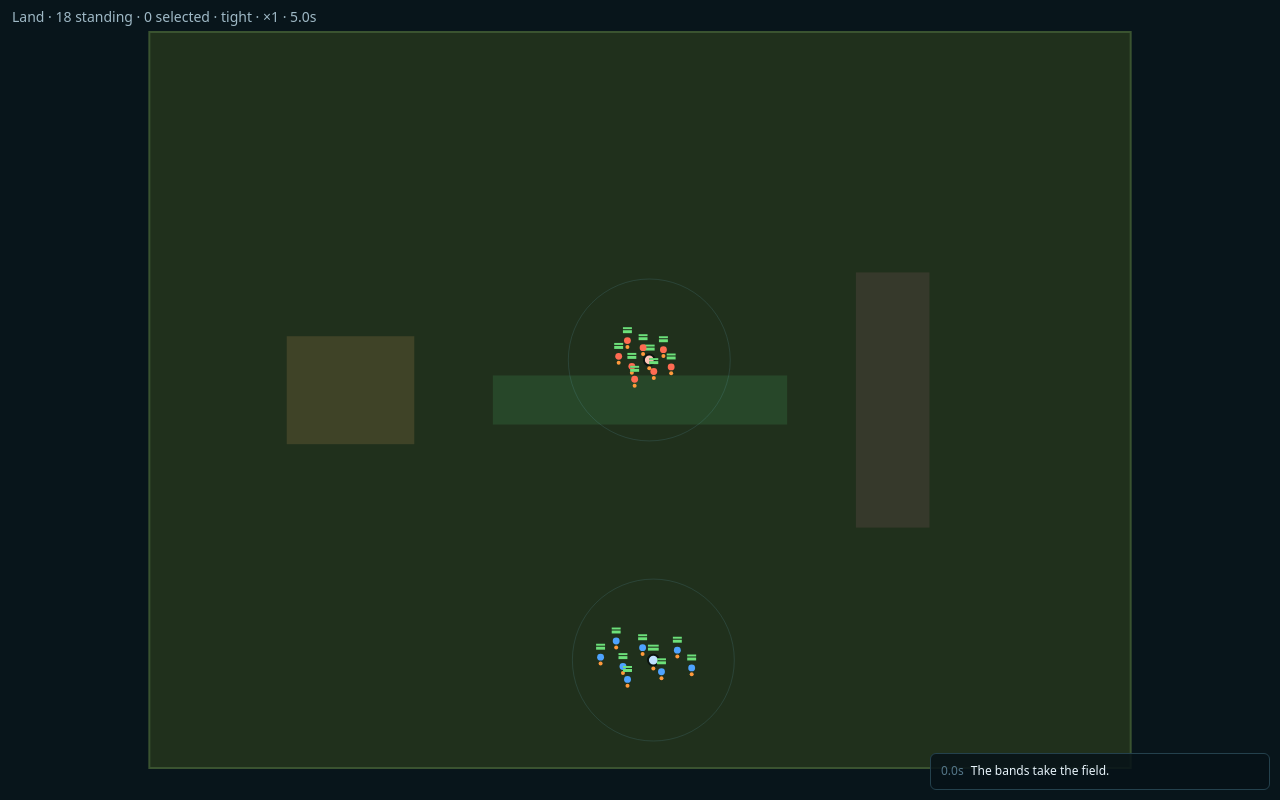
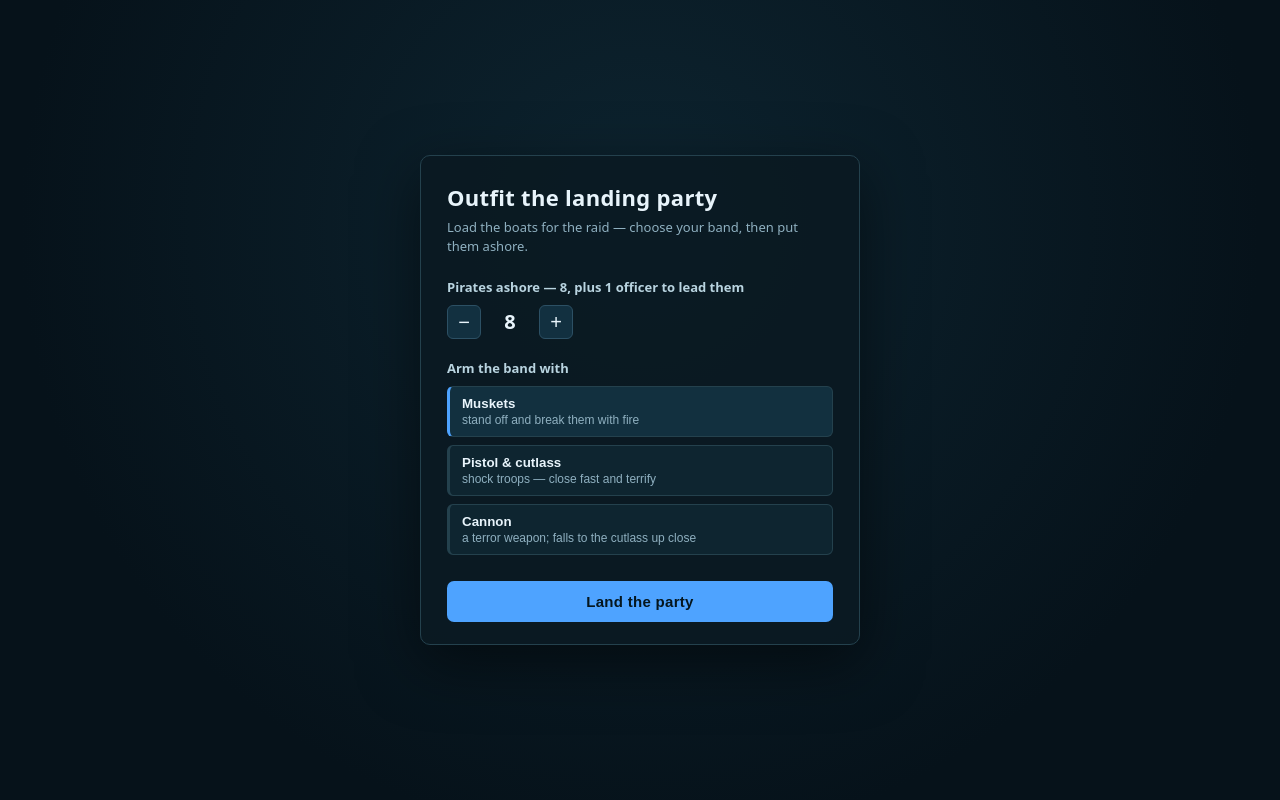
Before and after one commit to IThordGray/letters-of-marque, a website built with Vite: page game/index.html in a window 1280 px wide. Built offline with nearby package versions, Linux system fonts and the light colour scheme.

Commit message:
KAN-32: minimal deploy screen - pick band size, weapon, officer; land the party
Adds a pre-battle deploy phase: the app opens on a 'load the boats' screen where the player picks the band size and one weapon, then lands the party into the battle (enemy still auto-spawns). spawnUnit now takes weapon as an input instead of deriving it from kind; spawnBand is parameterised (pirates + weapon); populateBattle builds the battle from a PartySpec. Verified by tsc+vite build and a headless smoke (spec -> exactly that band).

Co-Authored-By: Claude Opus 4.8 <noreply@anthropic.com>

```diff
--- /dev/null
+++ b/game/src/deploy.ts
@@ -0,0 +1,116 @@
+import type { PartySpec } from "./spawn";
+import type { WeaponType } from "./types";
+
+// The three ways a band goes ashore — matches the WEAPON table, phrased as a choice.
+const WEAPONS: { value: WeaponType; label: string; blurb: string }[] = [
+  { value: "musket", label: "Muskets", blurb: "stand off and break them with fire" },
+  { value: "pistol", label: "Pistol & cutlass", blurb: "shock troops — close fast and terrify" },
+  { value: "cannon", label: "Cannon", blurb: "a terror weapon; falls to the cutlass up close" },
+];
+
+const DEFAULT: PartySpec = { pirates: 8, weapon: "musket" };
+const MIN_PIRATES = 1;
+const MAX_PIRATES = 20;
+
+// The pre-battle deploy screen — a one-time "load the boats" decision, not a per-battle
+// ritual. Pick the band's size and weapon, then land it. Calls `onConfirm` with the
+// chosen spec and removes itself; the battle takes over from there.
+export function showDeployScreen(onConfirm: (spec: PartySpec) => void) {
+  const spec: PartySpec = { ...DEFAULT };
+
+  const root = document.createElement("div");
+  root.className = "deploy-root";
+  const card = document.createElement("div");
+  card.className = "deploy-card";
+
+  const title = document.createElement("h1");
+  title.className = "deploy-title";
+  title.textContent = "Outfit the landing party";
+  const sub = document.createElement("p");
+  sub.className = "deploy-sub";
+  sub.textContent = "Load the boats for the raid — choose your band, then put them ashore.";
+  card.append(title, sub);
+
+  // --- party size ---
+  const sizeGroup = document.createElement("div");
+  sizeGroup.className = "deploy-group";
+  const sizeLabel = document.createElement("div");
+  sizeLabel.className = "deploy-label";
+  const stepper = document.createElement("div");
+  stepper.className = "deploy-stepper";
+  const dec = stepButton("−");
+  const inc = stepButton("+");
+  const count = document.createElement("span");
+  count.className = "deploy-count";
+  stepper.append(dec, count, inc);
+  sizeGroup.append(sizeLabel, stepper);
+
+  const renderSize = () => {
+    count.textContent = String(spec.pirates);
+    sizeLabel.textContent = `Pirates ashore — ${spec.pirates}, plus 1 officer to lead them`;
+  };
+  dec.onclick = () => {
+    spec.pirates = Math.max(MIN_PIRATES, spec.pirates - 1);
+    renderSize();
+  };
+  inc.onclick = () => {
+    spec.pirates = Math.min(MAX_PIRATES, spec.pirates + 1);
+    renderSize();
+  };
+  renderSize();
+
+  // --- weapon ---
+  const wepGroup = document.createElement("div");
+  wepGroup.className = "deploy-group";
+  const wepLabel = document.createElement("div");
+  wepLabel.className = "deploy-label";
+  wepLabel.textContent = "Arm the band with";
+  const wepRow = document.createElement("div");
+  wepRow.className = "deploy-weapons";
+  const wepButtons: { value: WeaponType; el: HTMLButtonElement }[] = [];
+  for (const w of WEAPONS) {
+    const b = document.createElement("button");
+    b.type = "button";
+    b.className = "deploy-weapon";
+    const name = document.createElement("span");
+    name.className = "deploy-weapon-name";
+    name.textContent = w.label;
+    const blurb = document.createElement("span");
+    blurb.className = "deploy-weapon-blurb";
+    blurb.textContent = w.blurb;
+    b.append(name, blurb);
+    b.onclick = () => {
+      spec.weapon = w.value;
+      paintWeapons();
+    };
+    wepButtons.push({ value: w.value, el: b });
+    wepRow.append(b);
+  }
+  const paintWeapons = () => {
+    for (const { value, el } of wepButtons) el.classList.toggle("selected", value === spec.weapon);
+  };
+  paintWeapons();
+  wepGroup.append(wepLabel, wepRow);
+
+  // --- launch ---
+  const launch = document.createElement("button");
+  launch.type = "button";
+  launch.className = "deploy-launch";
+  launch.textContent = "Land the party";
+  launch.onclick = () => {
+    root.remove();
+    onConfirm({ ...spec });
+  };
+
+  card.append(sizeGroup, wepGroup, launch);
+  root.append(card);
+  document.body.appendChild(root);
+}
+
+function stepButton(text: string): HTMLButtonElement {
+  const b = document.createElement("button");
+  b.type = "button";
+  b.className = "deploy-step";
+  b.textContent = text;
+  return b;
+}
--- a/game/src/main.ts
+++ b/game/src/main.ts
@@ -1,7 +1,8 @@
 import "./style.css";
 import type { App } from "./app";
+import type { PartySpec } from "./spawn";
 import { makeWorld } from "./world";
-import { populateTestBattle } from "./spawn";
+import { populateBattle } from "./spawn";
 import { makeCamera } from "./camera";
 import { render } from "./render";
 import { installInput, updateCamera } from "./input";
@@ -13,15 +14,18 @@ import { stepMorale } from "./morale";
 import { stepAI } from "./ai";
 import { signal } from "./log";
 import { SIM } from "./constants";
+import { showDeployScreen } from "./deploy";
 
+// Bootstrap a battle from the chosen landing party, then run the sim loop.
+function startBattle(spec: PartySpec) {
   const canvas = document.createElement("canvas");
   canvas.id = "game";
   document.body.appendChild(canvas);
   const ctx = canvas.getContext("2d")!;
 
   const world = makeWorld();
-populateTestBattle(world);
-signal(world, "The bands take the field.");
+  populateBattle(world, spec);
+  signal(world, "The landing party comes ashore.");
 
   const app: App = {
     world,
@@ -67,3 +71,7 @@ startLoop({
     },
     speed: () => (app.paused ? 0 : app.timeScale),
   });
+}
+
+// The app opens on the deploy screen; landing the party starts the battle.
+showDeployScreen(startBattle);
--- a/game/src/spawn.ts
+++ b/game/src/spawn.ts
@@ -3,11 +3,21 @@ import type { Side, UnitKind, WeaponType } from "./types";
 import { WORLD, SPAWN, UNIT, WEAPON } from "./constants";
 import { formationSlots } from "./formation";
 
-// The one place unit ids are minted. Returns the new unit's id.
-export function spawnUnit(world: World, side: Side, kind: UnitKind, x: number, y: number, squadId?: number): number {
+// The one place unit ids are minted. `weapon` overrides the kind's default kit
+// (used by deploy-and-equip); omit it to keep the default — officer → pistol, else
+// musket. Returns the new unit's id.
+export function spawnUnit(
+  world: World,
+  side: Side,
+  kind: UnitKind,
+  x: number,
+  y: number,
+  squadId?: number,
+  weapon?: WeaponType,
+): number {
   const id = world.nextId++;
   const facing = side === "player" ? 270 : 90; // player faces up-field, enemy faces down
-  const weapon: WeaponType = kind === "officer" ? "pistol" : "musket";
+  const wep: WeaponType = weapon ?? (kind === "officer" ? "pistol" : "musket");
   world.units.push({
     id,
     side,
@@ -18,8 +28,8 @@ export function spawnUnit(world: World, side: Side, kind: UnitKind, x: number, y
     moveTarget: null,
     hp: UNIT[kind].hp,
     maxHp: UNIT[kind].hp,
-    weapon,
-    powder: WEAPON[weapon].powder,
+    weapon: wep,
+    powder: WEAPON[wep].powder,
     reload: 0,
     meleeReload: 0,
     attackTargetId: null,
@@ -37,22 +47,47 @@ export function spawnUnit(world: World, side: Side, kind: UnitKind, x: number, y
   return id;
 }
 
-// One band: an officer and his pirates clustered into a bunch, facing the foe.
-function spawnBand(world: World, side: Side, cx: number, cy: number) {
-  const n = SPAWN.pirates + 1;
+// One band: an officer and his pirates clustered into a bunch, facing the foe. The
+// officer keeps his pistol & cutlass; the pirates carry `weapon` (default musket).
+export function spawnBand(
+  world: World,
+  side: Side,
+  cx: number,
+  cy: number,
+  pirates: number = SPAWN.pirates,
+  weapon?: WeaponType,
+): number {
+  const n = pirates + 1;
   const slots = formationSlots(n, cx, cy, SPAWN.spacing);
   const officerId = spawnUnit(world, side, "officer", slots[0].x, slots[0].y); // officer near the centre
-  for (let i = 1; i < n; i++) spawnUnit(world, side, "pirate", slots[i].x, slots[i].y, officerId);
+  for (let i = 1; i < n; i++) spawnUnit(world, side, "pirate", slots[i].x, slots[i].y, officerId, weapon);
+  return officerId;
 }
 
-// Throwaway two-band skirmish so there's something to see, command, and fight.
-export function populateTestBattle(world: World) {
-  // a few field features between the bands to fight over (throwaway test layout)
+// The player's landing party, chosen on the deploy screen: how many pirates and the
+// weapon they carry. (A named-officer roster and per-squad kit come in later stories.)
+export interface PartySpec {
+  pirates: number;
+  weapon: WeaponType;
+}
+
+// Static field features to fight over (throwaway test layout).
+function seedTerrain(world: World) {
   world.terrain.push(
     { kind: "cover", x: WORLD.width / 2 - 300, y: WORLD.height / 2 - 50, w: 600, h: 100 },
     { kind: "highGround", x: WORLD.width / 2 - 720, y: WORLD.height / 2 - 130, w: 260, h: 220 },
     { kind: "choke", x: WORLD.width / 2 + 440, y: WORLD.height / 2 - 260, w: 150, h: 520 },
   );
-  spawnBand(world, "player", WORLD.width / 2, WORLD.height - SPAWN.edgeInset);
-  spawnBand(world, "enemy", WORLD.width / 2, SPAWN.edgeInset);
 }
+
+// Build a battle: the player's chosen landing party vs a fixed test garrison.
+export function populateBattle(world: World, party: PartySpec) {
+  seedTerrain(world);
+  spawnBand(world, "player", WORLD.width / 2, WORLD.height - SPAWN.edgeInset, party.pirates, party.weapon);
+  spawnBand(world, "enemy", WORLD.width / 2, SPAWN.edgeInset); // fixed test garrison
+}
+
+// Default band-vs-band — kept for headless smokes and a no-deploy fallback.
+export function populateTestBattle(world: World) {
+  populateBattle(world, { pirates: SPAWN.pirates, weapon: "musket" });
+}
--- a/game/src/style.css
+++ b/game/src/style.css
@@ -87,3 +87,115 @@ body {
   line-height: 1.5;
   font-variant-numeric: tabular-nums;
 }
+
+/* pre-battle deploy screen ("load the boats") */
+.deploy-root {
+  position: fixed;
+  inset: 0;
+  z-index: 20;
+  display: flex;
+  align-items: center;
+  justify-content: center;
+  background: radial-gradient(circle at 50% 28%, #0d2430, #06121a 72%);
+}
+.deploy-card {
+  width: 440px;
+  max-width: 92vw;
+  background: rgba(10, 26, 34, 0.92);
+  border: 1px solid #24414d;
+  border-radius: 10px;
+  padding: 26px 26px 22px;
+  box-shadow: 0 18px 60px rgba(0, 0, 0, 0.5);
+}
+.deploy-title {
+  font-size: 22px;
+  font-weight: 700;
+  letter-spacing: 0.3px;
+}
+.deploy-sub {
+  color: #8fb0c0;
+  margin: 6px 0 22px;
+  line-height: 1.45;
+}
+.deploy-group {
+  margin-bottom: 20px;
+}
+.deploy-label {
+  color: #b9d4e0;
+  margin-bottom: 9px;
+  font-weight: 600;
+}
+.deploy-stepper {
+  display: flex;
+  align-items: center;
+  gap: 14px;
+}
+.deploy-step {
+  width: 34px;
+  height: 34px;
+  font-size: 20px;
+  line-height: 1;
+  color: #e8f4fb;
+  background: #123040;
+  border: 1px solid #2c5064;
+  border-radius: 6px;
+  cursor: pointer;
+}
+.deploy-step:hover {
+  background: rgba(23, 65, 86, 0.7);
+}
+.deploy-count {
+  min-width: 30px;
+  text-align: center;
+  font-size: 20px;
+  font-weight: 700;
+  font-variant-numeric: tabular-nums;
+}
+.deploy-weapons {
+  display: flex;
+  flex-direction: column;
+  gap: 8px;
+}
+.deploy-weapon {
+  display: flex;
+  flex-direction: column;
+  gap: 2px;
+  text-align: left;
+  padding: 9px 12px;
+  color: #e8f4fb;
+  background: #0e2530;
+  border: 1px solid #24414d;
+  border-left: 3px solid #24414d;
+  border-radius: 6px;
+  cursor: pointer;
+}
+.deploy-weapon:hover {
+  border-color: #35617a;
+}
+.deploy-weapon.selected {
+  border-left-color: #4ea3ff;
+  background: #12303f;
+}
+.deploy-weapon-name {
+  font-weight: 600;
+}
+.deploy-weapon-blurb {
+  color: #8fb0c0;
+  font-size: 12px;
+}
+.deploy-launch {
+  width: 100%;
+  margin-top: 6px;
+  padding: 12px;
+  font-size: 15px;
+  font-weight: 700;
+  letter-spacing: 0.3px;
+  color: #05161e;
+  background: #4ea3ff;
+  border: none;
+  border-radius: 7px;
+  cursor: pointer;
+}
+.deploy-launch:hover {
+  background: #6db4ff;
+}
```
Lines whose indentation alone changed are shown as unchanged.
